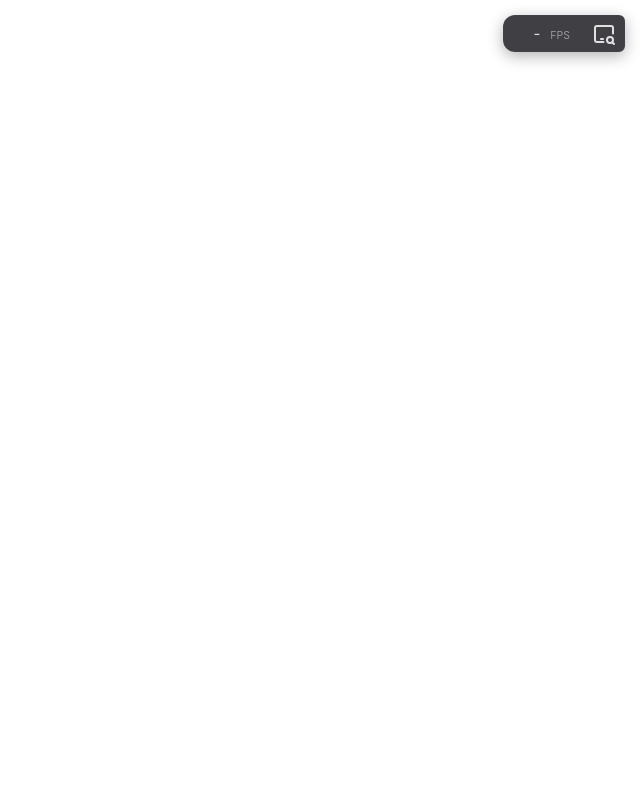
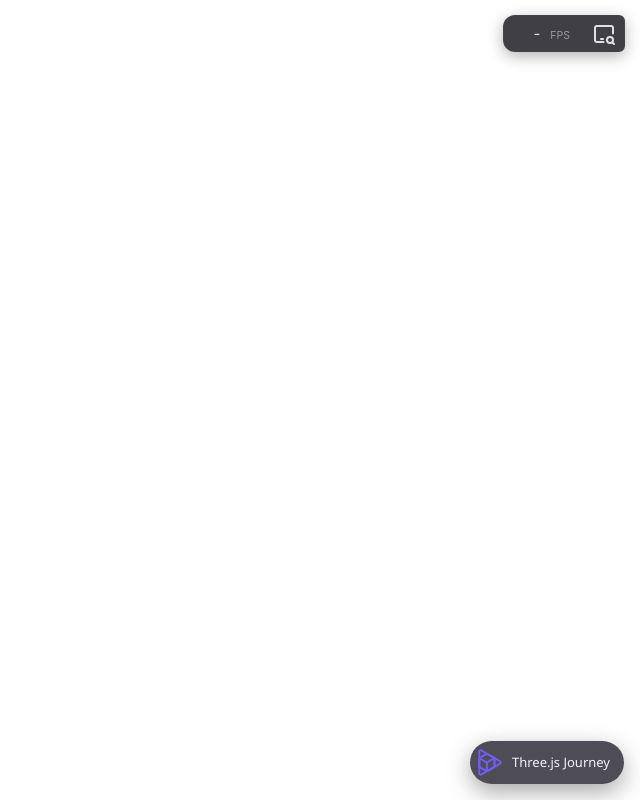
Before and after one commit to askomarov/18-clair-obscur-title, a website built with Vite: page src/index.html in a window 1280 px wide. Shown: the whole page, without its empty margins (640-1280 px from the left). Built offline with nearby package versions, Linux system fonts and the light colour scheme.

Commit message:
Add Three.js Journey credit link and update readme
Co-authored-by: Cursor <cursoragent@cursor.com>

```diff
--- a/src/index.html
+++ b/src/index.html
@@ -8,6 +8,16 @@
 </head>
 <body>
     <canvas class="threejs"></canvas>
+    <a
+        class="course-link"
+        href="https://threejs-journey.com/"
+        target="_blank"
+        rel="noopener noreferrer"
+        title="Three.js Journey by Bruno Simon"
+    >
+        <img src="./icon.svg" alt="Three.js Journey" width="28" height="32">
+        <span>Three.js Journey</span>
+    </a>
     <script type="module" src="./script.js"></script>
 </body>
 </html>
--- a/src/style.css
+++ b/src/style.css
@@ -17,3 +17,42 @@ body
     left: 0;
     outline: none;
 }
+
+.course-link
+{
+    position: fixed;
+    right: 16px;
+    bottom: 16px;
+    z-index: 10;
+    display: inline-flex;
+    align-items: center;
+    gap: 10px;
+    padding: 8px 14px 8px 8px;
+    border-radius: 999px;
+    background: rgba(10, 8, 20, 0.72);
+    color: #f4f0ff;
+    font: 500 13px/1.2 "Avenir Next", "Segoe UI", sans-serif;
+    text-decoration: none;
+    backdrop-filter: blur(8px);
+    box-shadow: 0 8px 24px rgba(0, 0, 0, 0.35);
+    transition: transform 0.2s ease, background 0.2s ease;
+}
+
+.course-link img
+{
+    display: block;
+    width: 24px;
+    height: auto;
+}
+
+.course-link:hover
+{
+    transform: translateY(-2px);
+    background: rgba(20, 14, 40, 0.9);
+}
+
+.course-link:focus-visible
+{
+    outline: 2px solid #a78bfa;
+    outline-offset: 3px;
+}
```
Also changed, not shown: readme.md, static/icon.svg (added).
